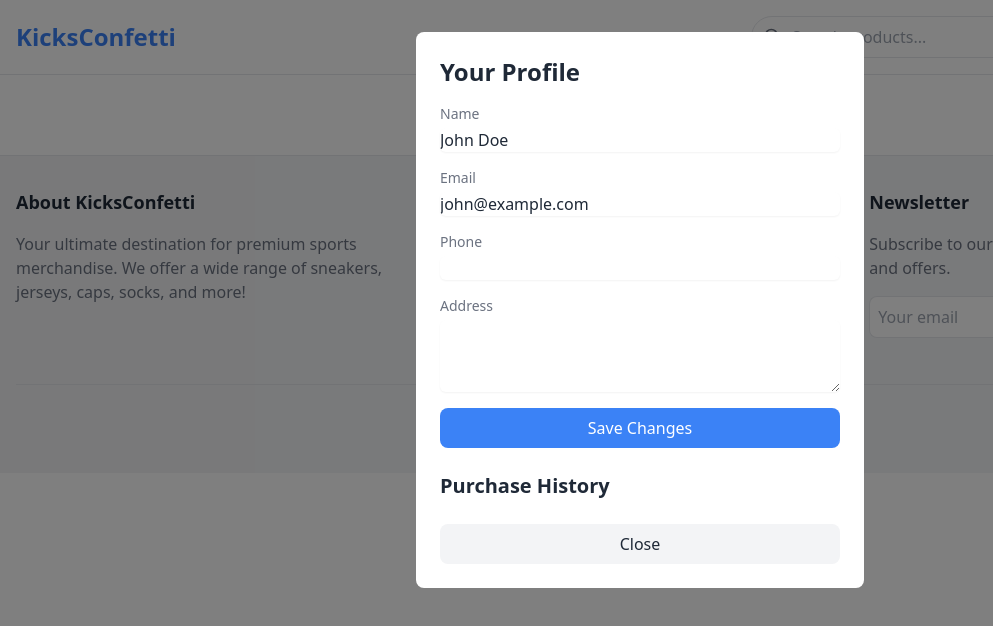
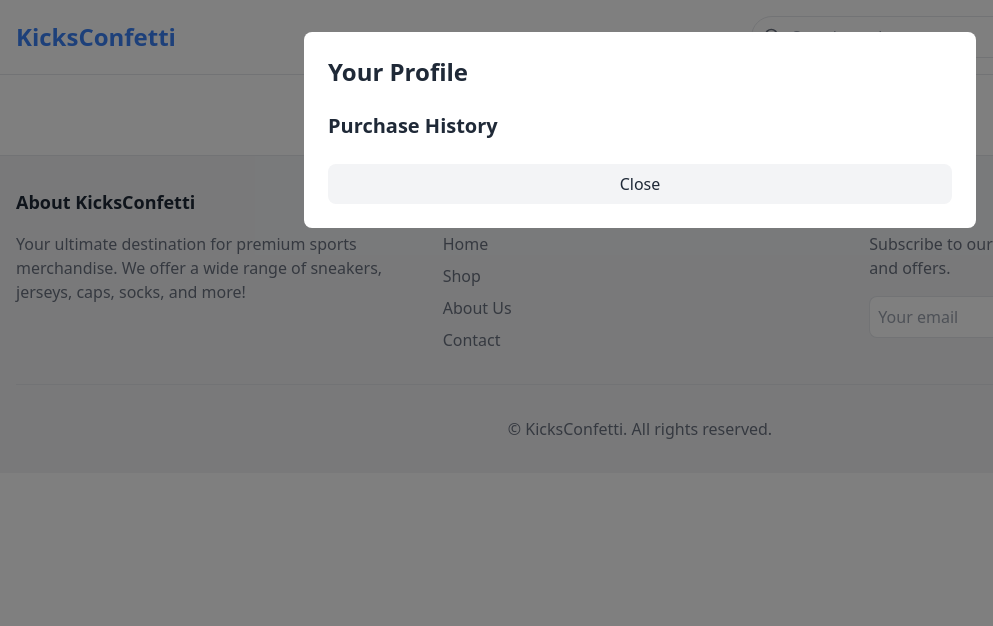
Before and after one commit to thebasilugo/kicksconfetti, a website: page index.html in a window 1280 px wide. Both pictures are taken after a click on the button 1188 px from the left and 37 px from the top of the page. Shown: the full height of the page, 0-993 px from the left. Drawn offline with nearby package versions, Linux system fonts and the light colour scheme.

```diff
--- a/index.html
+++ b/index.html
@@ -343,67 +343,10 @@
 			id="profile-modal"
 			class="hidden fixed inset-0 bg-black bg-opacity-50 z-50 overflow-y-auto"
 		>
-			<div class="bg-background p-6 rounded-lg max-w-md mx-auto my-8">
-				<h2 class="text-2xl font-bold mb-4">Your Profile</h2>
-				<form id="profile-form" class="space-y-4">
-					<div>
-						<label
-							for="profile-name"
-							class="block text-sm font-medium text-text-offset"
-							>Name</label
-						>
-						<input
-							type="text"
-							id="profile-name"
-							name="name"
-							class="mt-1 block w-full rounded-md border-border shadow-sm focus:border-primary focus:ring focus:ring-primary focus:ring-opacity-50"
-						/>
-					</div>
-					<div>
-						<label
-							for="profile-email"
-							class="block text-sm font-medium text-text-offset"
-							>Email</label
-						>
-						<input
-							type="email"
-							id="profile-email"
-							name="email"
-							class="mt-1 block w-full rounded-md border-border shadow-sm focus:border-primary focus:ring focus:ring-primary focus:ring-opacity-50"
-						/>
-					</div>
-					<div>
-						<label
-							for="profile-phone"
-							class="block text-sm font-medium text-text-offset"
-							>Phone</label
-						>
-						<input
-							type="tel"
-							id="profile-phone"
-							name="phone"
-							class="mt-1 block w-full rounded-md border-border shadow-sm focus:border-primary focus:ring focus:ring-primary focus:ring-opacity-50"
-						/>
-					</div>
-					<div>
-						<label
-							for="profile-address"
-							class="block text-sm font-medium text-text-offset"
-							>Address</label
-						>
-						<textarea
-							id="profile-address"
-							name="address"
-							rows="3"
-							class="mt-1 block w-full rounded-md border-border shadow-sm focus:border-primary focus:ring focus:ring-primary focus:ring-opacity-50"
-						></textarea>
-					</div>
-					<button
-						type="submit"
-						class="w-full bg-primary text-white py-2 px-4 rounded-lg hover:bg-primary-hover transition duration-300"
-					>
-						Save Changes
-					</button>
+			<div class="bg-background p-6 rounded-lg max-w-2xl mx-auto my-8">
+				<h2 class="text-2xl font-bold mb-6">Your Profile</h2>
+				<form id="profile-form" class="space-y-6">
+					<!-- Profile form content will be inserted here by JavaScript -->
 				</form>
 				<div id="purchase-history" class="mt-6">
 					<h3 class="text-xl font-semibold mb-2">Purchase History</h3>
```
